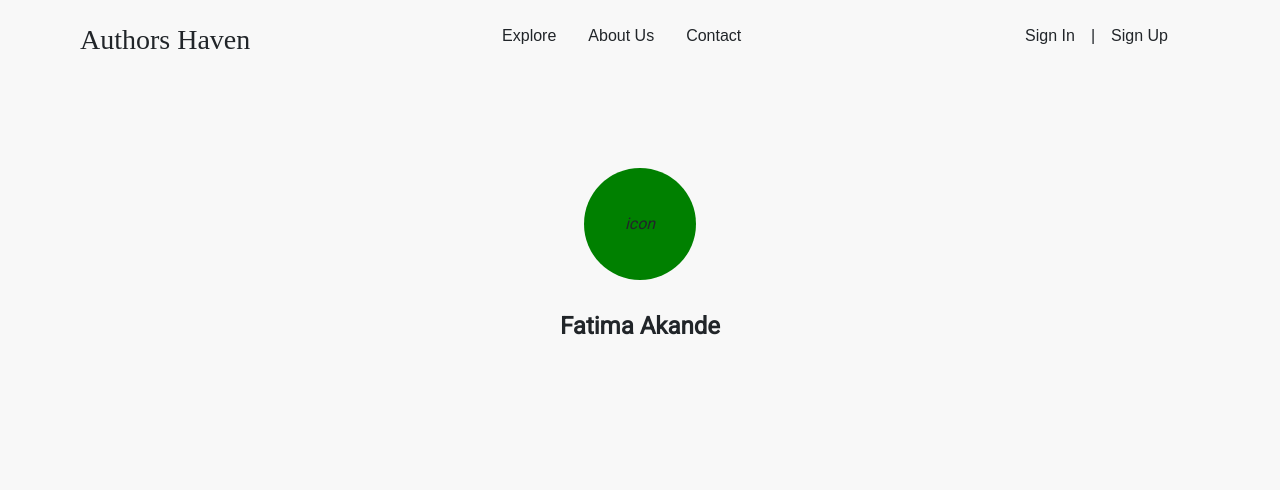
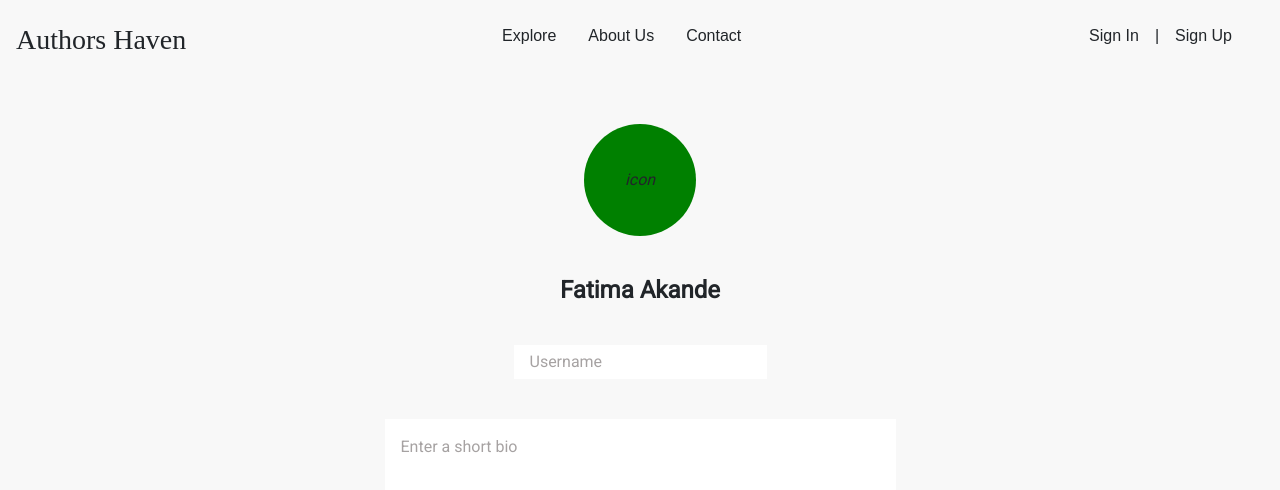
Before and after one commit to andela/goodfellas-ah-frontend, a React (Create React App) app: page /profile/edit in a window 1280 px wide. Shown: the top 490 px of the page. Built offline with nearby package versions, Linux system fonts and the light colour scheme; a web font is replaced by a local one.

Commit message:
feature(profile): add body layout
- add body layout
- add InputBox component
- add TextBox component

Working-on #160618065

```diff
--- /dev/null
+++ b/src/components/layout/Body.js
@@ -0,0 +1,10 @@
+import React from 'react';
+import Header from '../shared/Header';
+import '../../styles/components/body.scss';
+
+export default (props) => (
+  <div className={`body ${props.className || ''}`}>
+    <Header />
+    { props.children }
+  </div>
+);
--- /dev/null
+++ b/src/components/shared/InputBox.js
@@ -0,0 +1,6 @@
+import React from 'react';
+import '../../styles/components/inputBox.scss';
+
+export default (props) => (
+  <input type={props.type || 'text'} placeholder={props.placeholder} id={props.id} className="input-box" />
+);
--- /dev/null
+++ b/src/components/shared/TextBox.js
@@ -0,0 +1,6 @@
+import React from 'react';
+import '../../styles/components/textBox.scss';
+
+export default (props) => (
+  <textarea type={props.type || 'text'} placeholder={props.placeholder} id={props.id} className="text-box" />
+);
--- a/src/containers/App.js
+++ b/src/containers/App.js
@@ -1,7 +1,7 @@
 import React from 'react';
 import { Route } from 'react-router-dom';
 import { Provider } from 'react-redux';
-import HomePage from '../components/layout/hero';
+import Hero from '../views/Hero';
 import '../styles/styles.scss';
 import store from '../store';
 import EditProfile from '../views/EditProfile';
@@ -9,7 +9,7 @@ import EditProfile from '../views/EditProfile';
 const App = () => (
   <Provider store={store}>
     <div className="App">
-      <Route exact path="/" component={HomePage} />
+      <Route exact path="/" component={Hero} />
       <Route path="/profile/edit" component={EditProfile} />
     </div>
   </Provider>
--- /dev/null
+++ b/src/styles/components/body.scss
@@ -0,0 +1,12 @@
+
+.body {
+  min-height: 100vh;
+  background-color: #F8F8F8;
+  padding-top: 60px;
+  & > header {
+    position: fixed;
+    top: 0;
+    left: 0;
+    width: 100%;
+  }
+}
--- /dev/null
+++ b/src/styles/components/inputBox.scss
@@ -0,0 +1,14 @@
+.input-box {
+  height: 34px;
+  width: 253px;
+  padding: 1rem;
+  outline: 1px solid transparent;
+  border: none;
+  transition: outline-color .3s ease-in;
+  &:focus {
+    outline-color: #A6A2A2;
+  }
+  &::placeholder {
+    color: #A6A2A2;
+  }
+}
--- /dev/null
+++ b/src/styles/components/textBox.scss
@@ -0,0 +1,14 @@
+.text-box {
+  height: 179px;
+  width: 511px;
+  padding: 1rem;
+  outline: none;
+  border: none;
+  transition: .5s border ease-in;
+  &:focus {
+    outline: 1.2px solid #A6A2A2;
+  }
+  &::placeholder {
+    color: #A6A2A2;
+  }
+}
--- a/src/styles/views/editProfile.scss
+++ b/src/styles/views/editProfile.scss
@@ -1,17 +1,18 @@
 
 .edit-profile {
-  min-height: 100vh;
-  background-color: #F8F8F8;
-  & > * {
-    margin: auto;
-    text-align: center;
-  }
+  display: flex;
+  flex-direction: column;
+  align-items: center;
   #profile-image-uploader {
-    margin-top: 5rem;
+    margin-top: 4rem;
   }
   #user-name {
     font-size: 24px;
     font-weight: bold;
-    margin: 2rem auto;
+    margin: 2.5rem auto;
+  }
+  #bio-box {
+    margin: 2.5rem auto;
+    resize: none;
   }
 }
--- a/src/views/EditProfile.js
+++ b/src/views/EditProfile.js
@@ -1,12 +1,15 @@
 import React from 'react';
-import Header from '../components/shared/Header';
+import Body from '../components/layout/Body';
 import ProfileImageUploader from '../components/shared/ProfileImageUploader';
+import InputBox from '../components/shared/InputBox';
+import TextBox from '../components/shared/TextBox';
 import '../styles/views/editProfile.scss';
 
 export default () => (
-  <div className="edit-profile">
-    <Header />
+  <Body className="edit-profile">
     <ProfileImageUploader id="profile-image-uploader" />
     <h3 id="user-name">Fatima Akande</h3>
-  </div>
+    <InputBox placeholder="Username" />
+    <TextBox id="bio-box" placeholder="Enter a short bio" />
+  </Body>
 );
--- a/src/components/layout/hero.js
+++ b/src/views/Hero.js
@@ -1,7 +1,7 @@
 import React from 'react';
-import Card from '../shared/articleCard';
-import Header from '../shared/Header';
-import '../../styles/components/hero.scss';
+import Card from '../components/shared/articleCard';
+import Header from '../components/shared/Header';
+import '../styles/views/hero.scss';
 
 const Hero = () => (
   <div>
```
Also changed, not shown: src/styles/views/hero.scss (renamed from src/styles/components/hero.scss).
